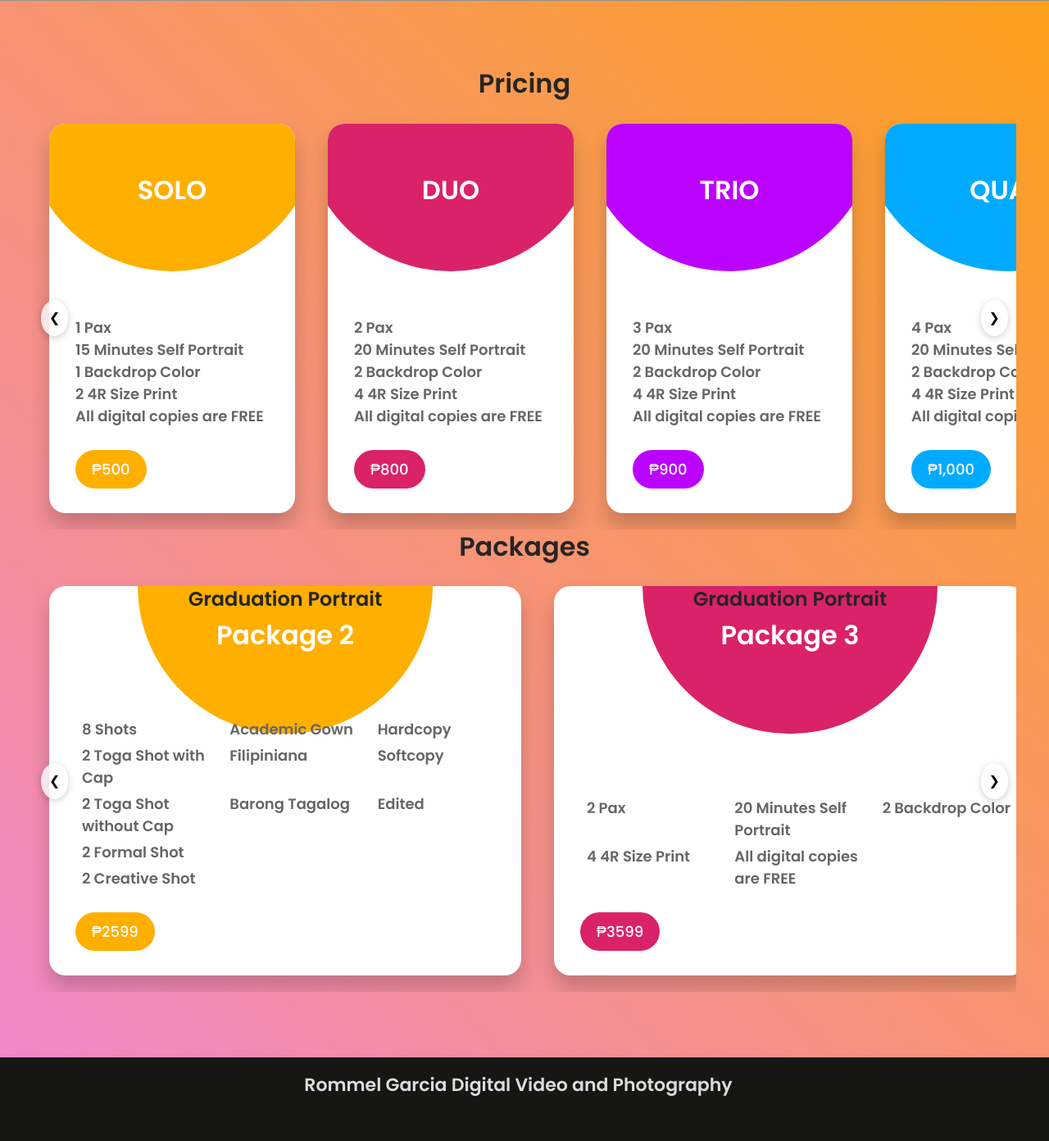
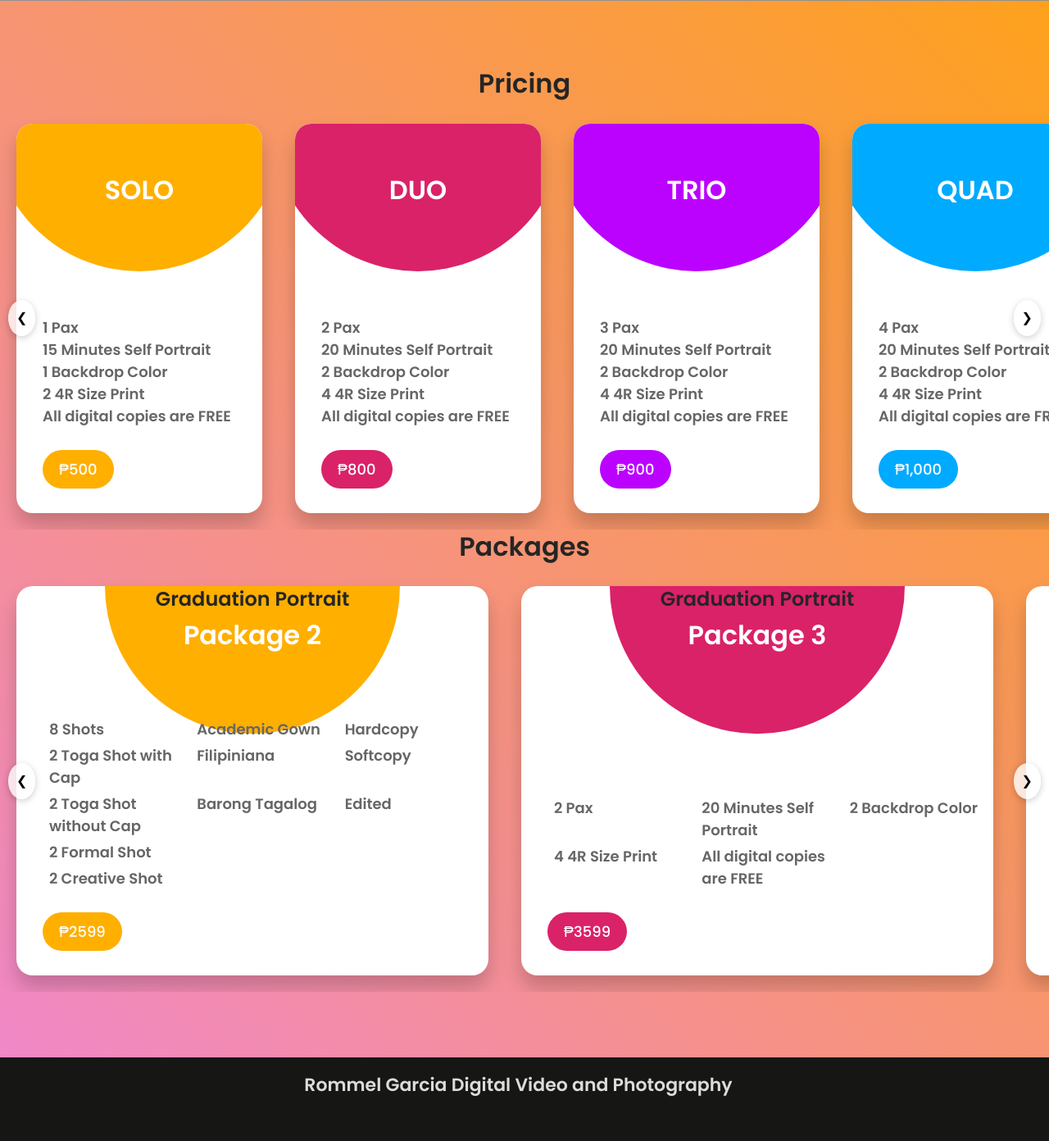
Before and after one commit to AsKm3wHy/Rommel_Garcia, a PHP site: page / in a window 1280 px wide. Shown: the part 879-2271 px from the top of the page at 82% size. Run offline with PHP 8.4, Linux system fonts and the light colour scheme; some libraries are stand-ins or nearby versions; some web fonts are replaced.

Commit message:
max width

```diff
--- a/style.css
+++ b/style.css
@@ -2581,7 +2581,7 @@ footer {
   position: relative;
   width: 100%;
   overflow: hidden;
-  max-width: 75rem;
+  /* max-width: 75rem; */
   margin: 0 auto;
 }
 
```
